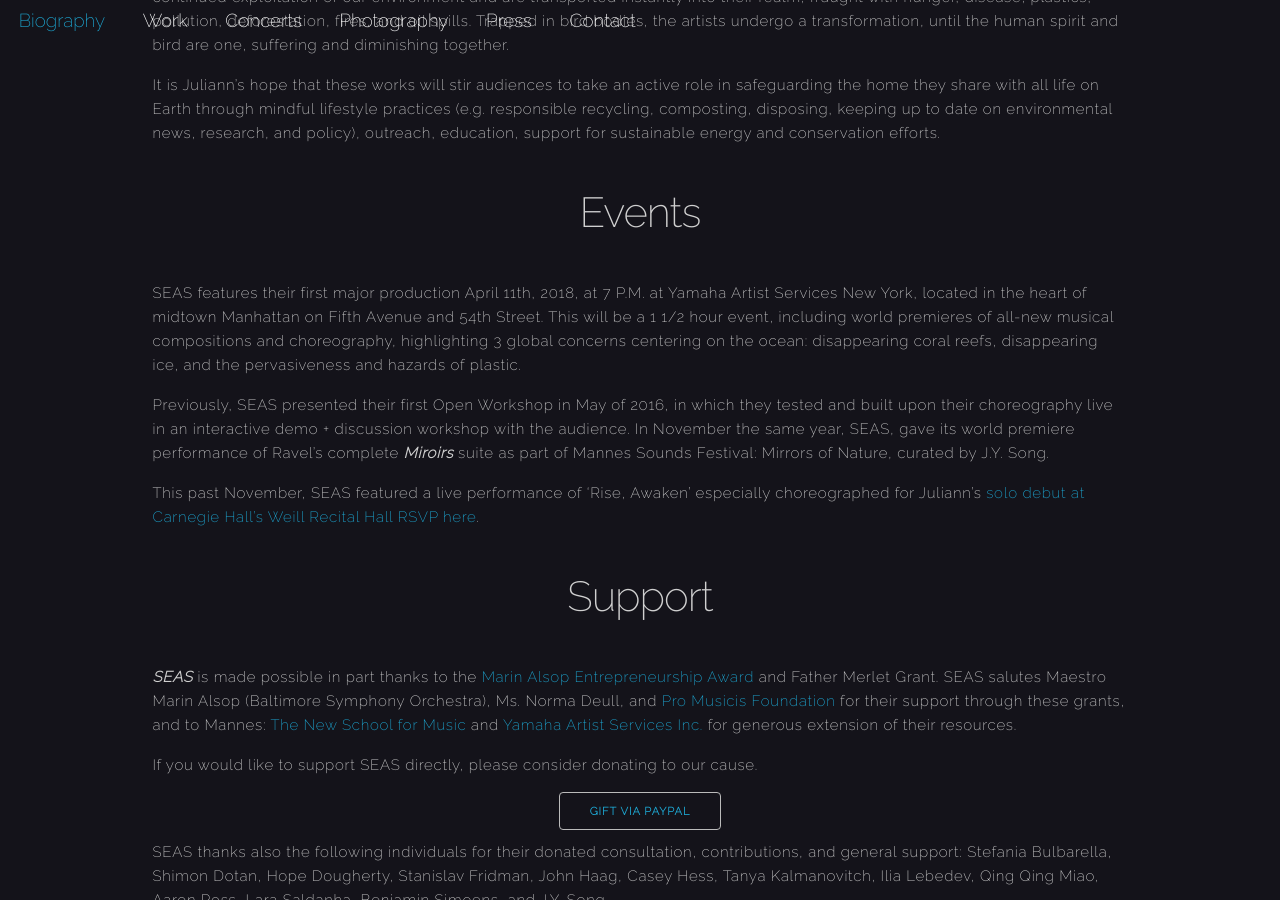
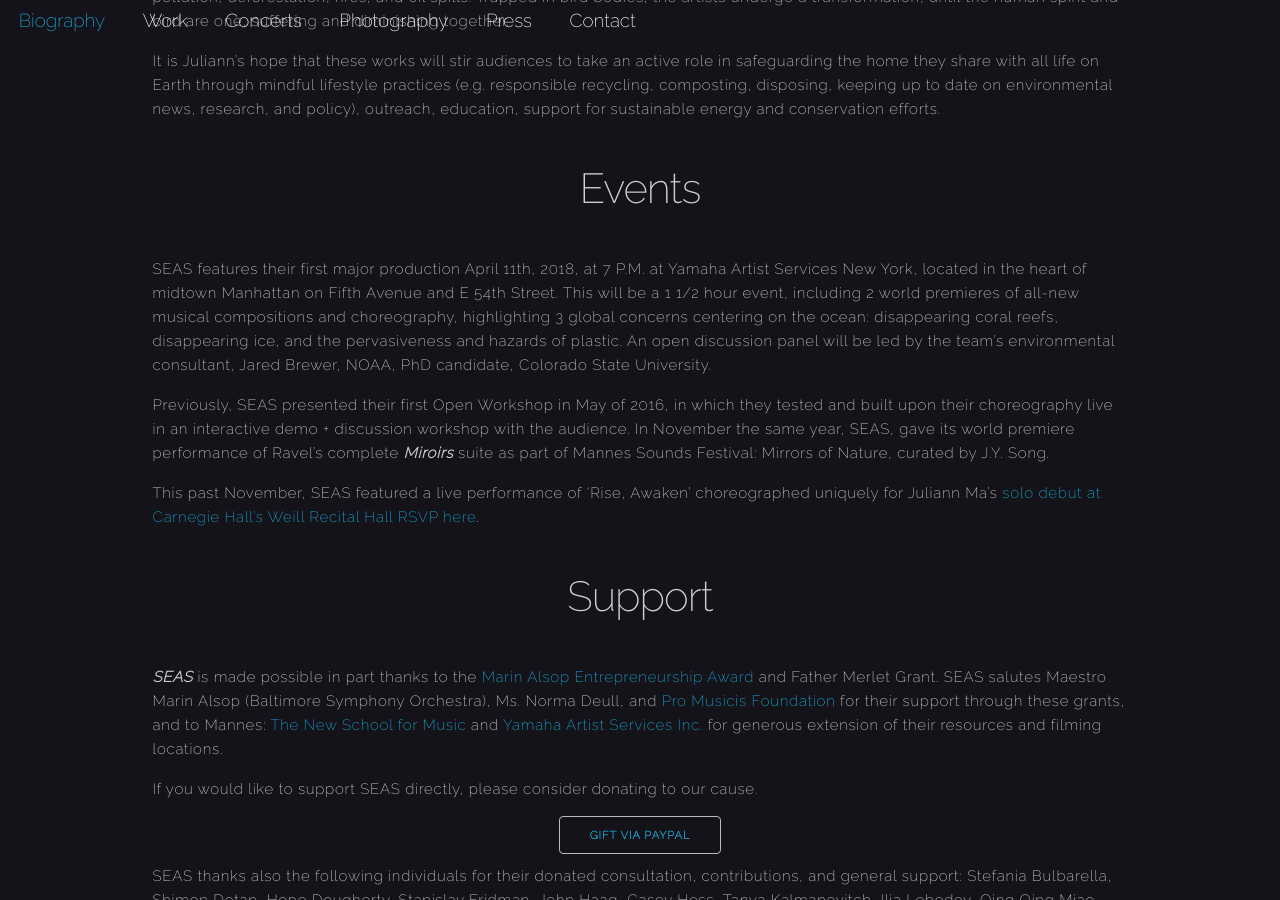
Before and after one commit to hastest/juliannma.com, a Jekyll site: the page built from pages/seas.md, in a window 1280 px wide and 900 px high, scrolled down 2470 px. Built offline with Jekyll 4.4.1, drawn with Linux system fonts in a browser that asks for light colours; some of the changed text lies outside the part shown.

Commit message:
Paypal SEAS, filming location, other edits

```diff
--- a/pages/seas.md
+++ b/pages/seas.md
@@ -65,21 +65,21 @@ It is Juliann’s hope that these works will stir audiences to take an active ro
 
 ## Events
 
-SEAS features their first major production April 11th, 2018, at 7 P.M. at Yamaha Artist Services New York, located in the heart of midtown Manhattan on Fifth Avenue and 54th Street. This will be a 1 1/2 hour event, including world premieres of all-new musical compositions and choreography, highlighting 3 global concerns centering on the ocean: disappearing coral reefs, disappearing ice, and the pervasiveness and hazards of plastic.
+SEAS features their first major production April 11th, 2018, at 7 P.M. at Yamaha Artist Services New York, located in the heart of midtown Manhattan on Fifth Avenue and E 54th Street. This will be a 1 1/2 hour event, including 2 world premieres of all-new musical compositions and choreography, highlighting 3 global concerns centering on the ocean: disappearing coral reefs, disappearing ice, and the pervasiveness and hazards of plastic. An open discussion panel will be led by the team's environmental consultant, Jared Brewer, NOAA, PhD candidate, Colorado State University.
 
 Previously, SEAS presented their first Open Workshop in May of 2016, in which they tested and built upon their choreography live in an interactive demo + discussion workshop with the audience. In November the same year, SEAS, gave its world premiere performance of Ravel's complete ***Miroirs*** suite as part of Mannes Sounds Festival: Mirrors of Nature, curated by J.Y. Song.
 
-This past November, SEAS featured a live performance of 'Rise, Awaken' especially choreographed for Juliann's [solo debut at Carnegie Hall's Weill Recital Hall](/concerts-gatherings/) [RSVP here](https://www.carnegiehall.org/SiteCode/Purchase/SeatSelectionPerformance.aspx?startWorkflow=true&quickBuy=false&quantity=1&eventId=31030).
+This past November, SEAS featured a live performance of 'Rise, Awaken' choreographed uniquely for Juliann Ma's [solo debut at Carnegie Hall's Weill Recital Hall](/concerts-gatherings/) [RSVP here](https://www.carnegiehall.org/SiteCode/Purchase/SeatSelectionPerformance.aspx?startWorkflow=true&quickBuy=false&quantity=1&eventId=31030).
 
 ## Support
 {:id="support"}
 
-***SEAS*** is made possible in part thanks to the [Marin Alsop Entrepreneurship Award](https://www.wherevent.com/detail/Mannes-Entrepreneurship-Alsop-Entrepreneurship-Awards-Launch-Event-with-Marin-Alsop) and Father Merlet Grant. SEAS salutes Maestro Marin Alsop (Baltimore Symphony Orchestra), Ms. Norma Deull, and [Pro Musicis Foundation](https://promusicis.org/) for their support through these grants, and to Mannes: [The New School for Music](https://www.newschool.edu/mannes/) and [Yamaha Artist Services Inc.](http://www.yamaha.com/yasi/) for generous extension of their resources.
+***SEAS*** is made possible in part thanks to the [Marin Alsop Entrepreneurship Award](https://www.wherevent.com/detail/Mannes-Entrepreneurship-Alsop-Entrepreneurship-Awards-Launch-Event-with-Marin-Alsop) and Father Merlet Grant. SEAS salutes Maestro Marin Alsop (Baltimore Symphony Orchestra), Ms. Norma Deull, and [Pro Musicis Foundation](https://promusicis.org/) for their support through these grants, and to Mannes: [The New School for Music](https://www.newschool.edu/mannes/) and [Yamaha Artist Services Inc.](http://www.yamaha.com/yasi/) for generous extension of their resources and filming locations.
 
 If you would like to support SEAS directly, please consider donating to our cause.
-<div class="centered"><button data-iframe="false"><a href="https://www.paypal.me/juliannma">Gift via Paypal</a></button></div>
+<div class="centered"><button data-iframe="false"><a href="https://PayPal.Me/SEASProductions ">Gift via Paypal</a></button></div>
 
-SEAS thanks also the following individuals for their donated consultation, contributions, and general support: Stefania Bulbarella, Shimon Dotan, Hope Dougherty, Stanislav Fridman, John Haag, Casey Hess, Tanya Kalmanovitch, Ilia Lebedev, Qing Qing Miao, Aaron Ross, Lara Saldanha, Benjamin Simoens, and J.Y. Song.
+SEAS thanks also the following individuals for their donated consultation, contributions, and general support: Stefania Bulbarella, Shimon Dotan, Hope Dougherty, Stanislav Fridman, John Haag, Casey Hess, Tanya Kalmanovitch, Ilia Lebedev, Qing Qing Miao, Aaron Ross, Lara Saldanha, Benjamin Simoens, J.Y. Song, and James Waldo.
 
 ## Our Collaborators
 
```
Also changed, not shown: other parts of pages/seas.md (+7 -7 lines).
